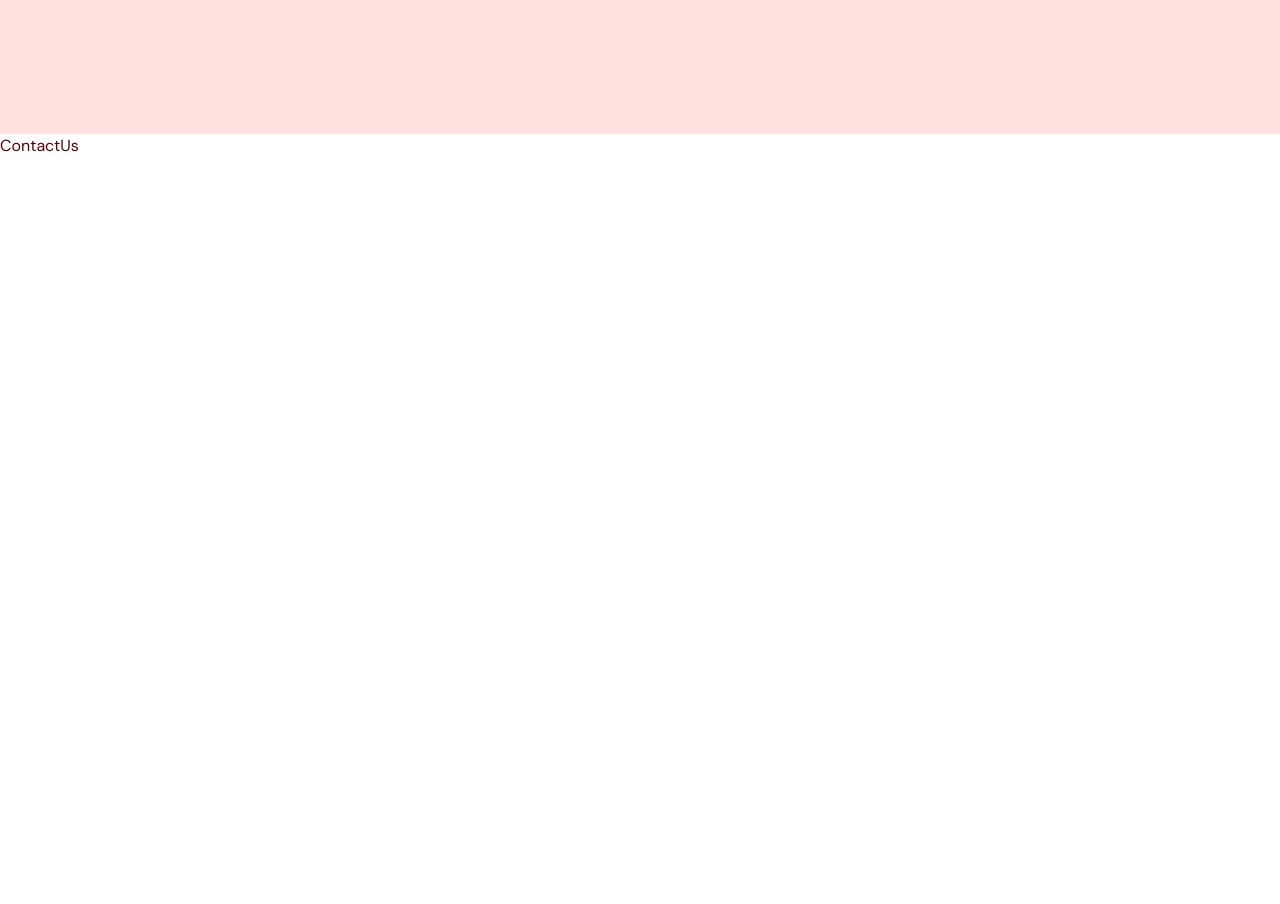
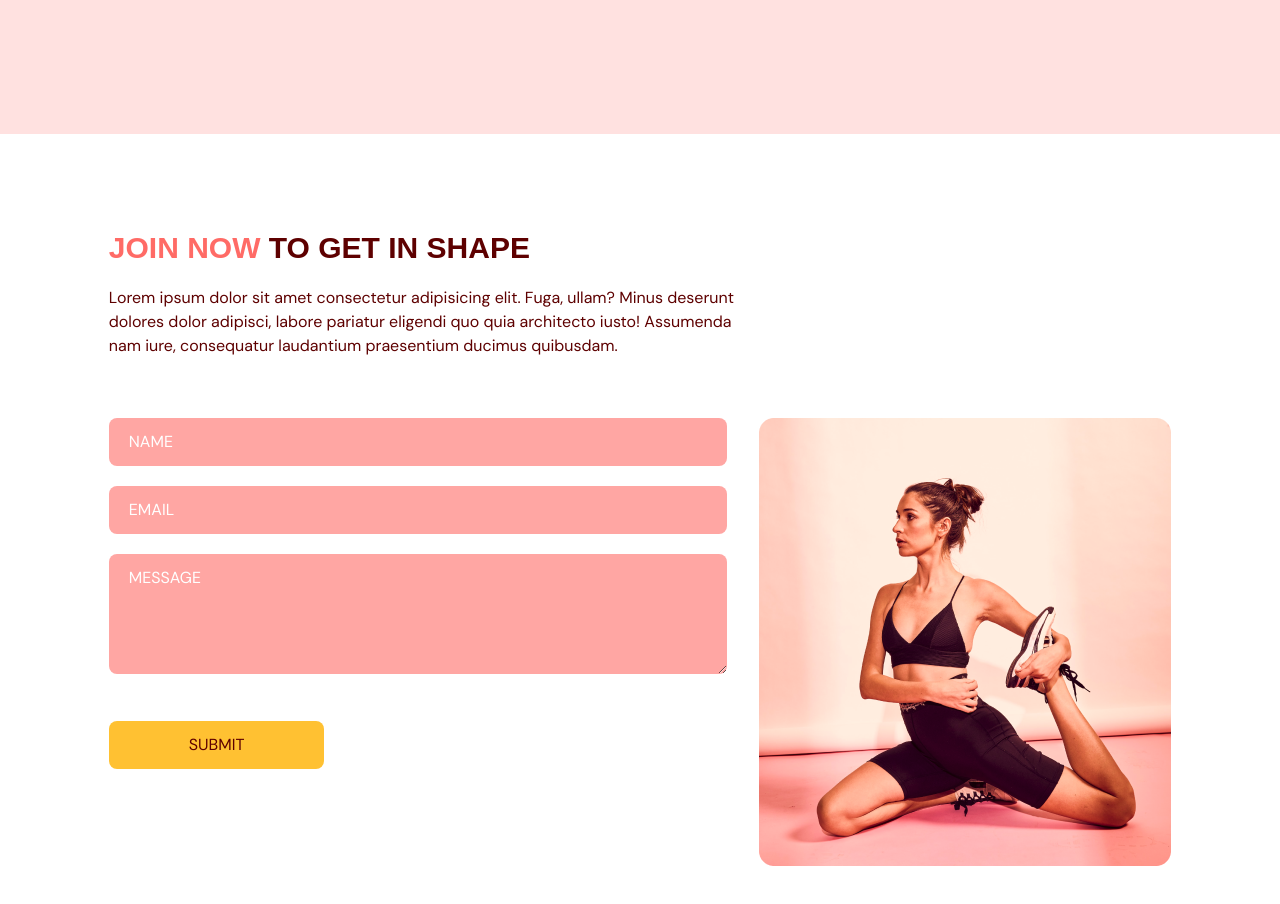
Before and after one commit to abdullahkhan-10/Evogym, a React (Vite) app: page / in a window 1280 px wide. Shown: the part 2880-3784 px from the top of the page. Before the commit the page ends 3038 px from the top, so only its background shows below. Built offline with nearby package versions, Linux system fonts and the light colour scheme.

Commit message:
Contact us section updated

```diff
--- a/package.json
+++ b/package.json
@@ -14,7 +14,8 @@
     "motion": "^11.15.0",
     "react": "^18.3.1",
     "react-anchor-link-smooth-scroll": "^1.0.12",
-    "react-dom": "^18.3.1"
+    "react-dom": "^18.3.1",
+    "react-hook-form": "^7.54.2"
   },
   "devDependencies": {
     "@eslint/js": "^9.17.0",
--- a/src/App.tsx
+++ b/src/App.tsx
@@ -37,7 +37,7 @@ function App() {
 
       <Benefits setSelectedPage={setSelectedPage}/>
       <OurClasses setSelectedPage={setSelectedPage}/>
-      <ContactUs/>
+      <ContactUs setSelectedPage={setSelectedPage}/>
     </div>
   )
 }
--- a/src/components/ContactUs.tsx
+++ b/src/components/ContactUs.tsx
@@ -1,10 +1,146 @@
-import React from 'react'
+import { motion } from "motion/react";
+import { allPages } from "../share/enumType"
+import { useForm } from "react-hook-form";
+import HText from "./HText";
+import ContactUsGraphic from "../assets/ContactUsPageGraphic.png"
 
-type Props = {}
+type Props = {
+  setSelectedPage: (value: allPages) => void;
+}
 
-const ContactUs = (props: Props) => {
+const ContactUs = ({ setSelectedPage }: Props) => {
+  const {
+    register,
+    trigger,
+    formState: {errors}
+  } = useForm()
+
+  const handleSubmit = async(e: any) =>{
+    const isValid = await trigger();
+
+    if(!isValid){
+      e.preventDefault()
+    }
+  }
+
+
   return (
-    <section>ContactUs</section>
+    <section id="contactus" className="mx-auto w-[83%] pt-24 pb-32">
+      <motion.div onViewportEnter={ () => setSelectedPage(allPages.ContactUs)}>
+        {/* Header */}
+        <motion.div
+         className="w-[60%]"
+         initial = "hidden"
+         whileInView= "visible"
+         viewport={ {once: true, amount: 0.5}}
+         transition={ {duration: 0.5}}
+         variants={ {
+          hidden: {opacity: 0, x: -50},
+          visible: {opacity: 1, x: 0}
+         }}
+        >
+          <HText>
+            <span className="text-primary-500">JOIN NOW</span> TO GET IN SHAPE
+          </HText>
+          <p className="py-5">Lorem ipsum dolor sit amet consectetur adipisicing elit. Fuga, ullam? Minus deserunt dolores dolor adipisci, labore pariatur eligendi quo quia architecto iusto! Assumenda nam iure, consequatur laudantium praesentium ducimus quibusdam.</p>
+        </motion.div>
+
+        {/* Form and image */}
+        <div className="md:flex justify-center gap-8 mt-10">
+          <motion.div
+           className="mt-10 basis-[60%] md:mt-0"
+           initial = "hidden"
+           whileInView= "visible"
+           viewport={ {once: true, amount: 0.5}}
+           transition={ {duration: 0.5}}
+           variants={ {
+            hidden: {opacity: 0, y: 50},
+            visible: {opacity: 1, y: 0}
+           }}
+          >
+            <form
+              target="_blank"
+              onSubmit={handleSubmit}
+              method="POST"
+              action="https://formsubmit.co/e0eda5539db312d0d79682422b21be2d"
+            >
+              {/* name  */}
+              <input
+                type="text"
+                className="mb-5 w-full rounded-lg bg-primary-300 px-5 py-3 placeholder-white"
+                placeholder="NAME"
+                {...register("name", {
+                  required: true,
+                  maxLength: 100
+                })}
+              />
+              {errors.name && (
+                <p className="mt-1 text-primary-500">
+                  {errors.name.type === "required" && "This field is required."}
+                  {errors.name.type === "maxLength" && "Max length is 100 chars."}
+                </p>
+              )}
+
+              {/* email  */}
+              <input
+                type="email"
+                className="mb-5 w-full rounded-lg bg-primary-300 px-5 py-3 placeholder-white"
+                placeholder="EMAIL"
+                {...register("email", {
+                  required: true,
+                  pattern: /^[A-Z0-9._%+-]+@[A-Z0-9.-]+\.[A-Z]{2,}$/i,
+                })}
+              />
+              {errors.email && (
+                <p className="mt-1 text-primary-500">
+                  {errors.email.type === "required" && "This field is required."}
+                  {errors.email.type === "pattern" && "Invalid email address."}
+                </p>
+              )}
+
+              {/* message  */}
+              <textarea
+                rows = {4}
+                cols={50}
+                className="mb-5 w-full rounded-lg bg-primary-300 px-5 py-3 placeholder-white"
+                placeholder="MESSAGE"
+                {...register("message", {
+                  required: true,
+                  maxLength: 2000
+                })}
+              />
+              {errors.message && (
+                <p className="mt-1 text-primary-500">
+                  {errors.message.type === "required" && "This field is required."}
+                  {errors.message.type === "maxLength" && "Max length is 2000 chars."}
+                </p>
+              )}
+
+              {/* button  */}
+              <button type="submit" className="mt-5 rounded-lg bg-secondary-500 px-20 py-3 transition duration-500 hover:text-white">SUBMIT</button>
+            </form>
+          </motion.div>
+
+          {/* Graphic  */}
+          <motion.div
+           className="relative mt-16 basis-[40%] md:mt-0"
+           initial = "hidden"
+           whileInView= "visible"
+           viewport={ {once: true, amount: 0.5}}
+           transition={ {duration: 0.5}}
+           variants={ {
+            hidden: {opacity: 0, y: 50},
+            visible: {opacity: 1, y: 0}
+           }}
+          >
+            <div>
+              <img className="w-full" src={ContactUsGraphic} alt= "contact-graphic" />
+            </div>
+          </motion.div>
+        </div>
+
+      </motion.div>
+    </section>
   )
 }
 
```
Also changed, not shown: src/assets/ContactUsPageGraphic.png (added), 1 other file (tests, documents, lock files or other folders).
